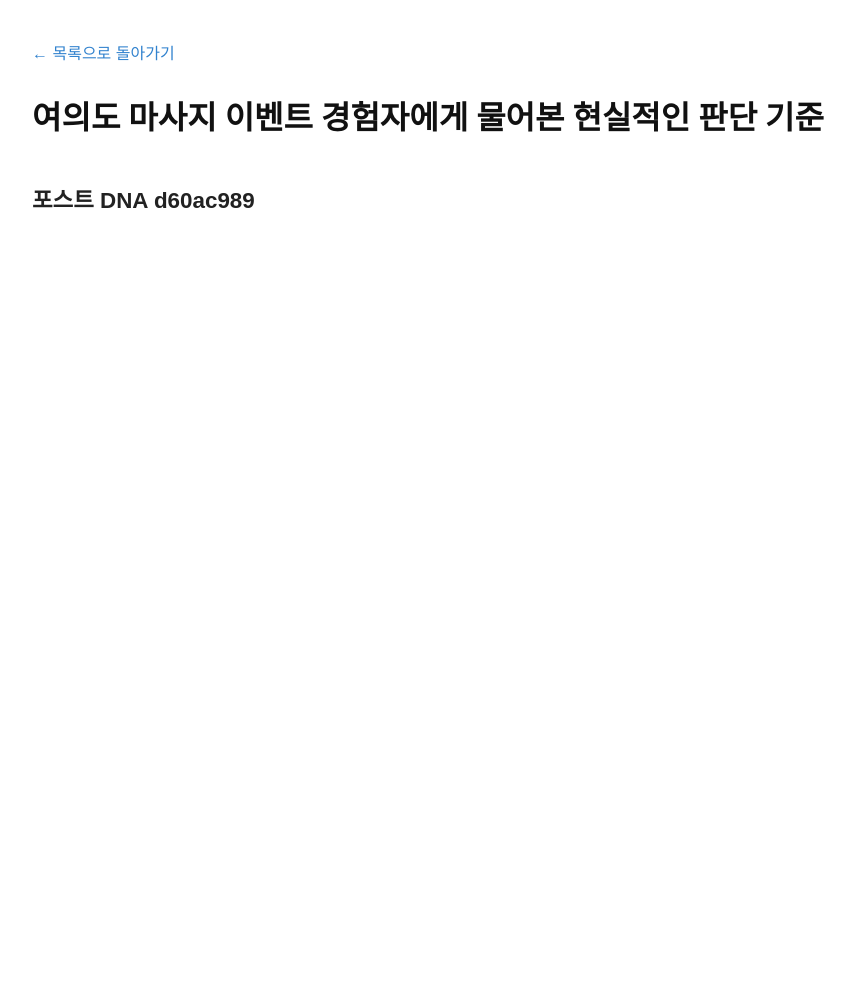
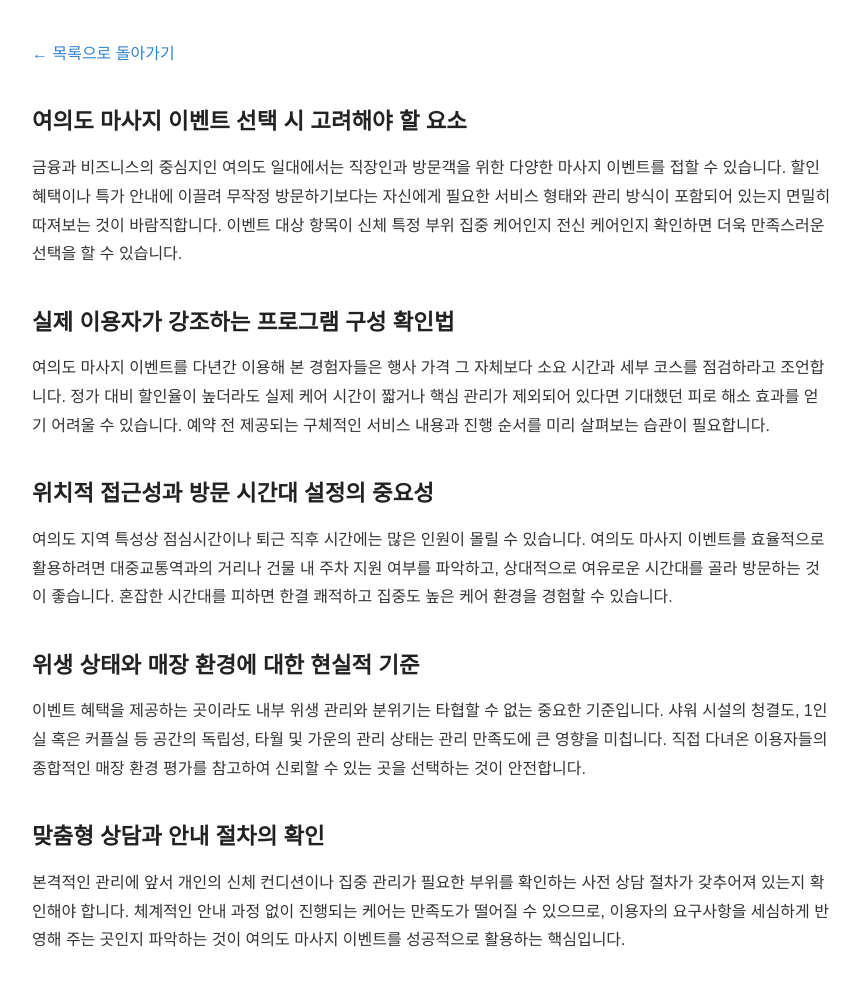
Before and after one commit to tidalhss-star/bp-t3b05-yd-massage-evt-1, a plain HTML site: page posts/interview-001-cqa2id.html in a window 1280 px wide. Shown: the whole page, without its empty margins (208-1068 px from the left). Before the commit the page ends 800 px from the top, so only its background shows below. Drawn offline with Linux system fonts and the light colour scheme.

Commit message:
fix: 프롬프트 유출·한자 조각·반복 파손 제거 (2 files)

```diff
--- a/posts/interview-001-cqa2id.html
+++ b/posts/interview-001-cqa2id.html
@@ -22,10 +22,20 @@
     <a href="../index.html">← 목록으로 돌아가기</a>
   </header>
   <main>
-    <h1>여의도 마사지 이벤트 경험자에게 물어본 현실적인 판단 기준</h1>
-    <article>
-      <h2>포스트 DNA d60ac989</h2>
+<h2>여의도 마사지 이벤트 선택 시 고려해야 할 요소</h2>
+<p>금융과 비즈니스의 중심지인 여의도 일대에서는 직장인과 방문객을 위한 다양한 마사지 이벤트를 접할 수 있습니다. 할인 혜택이나 특가 안내에 이끌려 무작정 방문하기보다는 자신에게 필요한 서비스 형태와 관리 방식이 포함되어 있는지 면밀히 따져보는 것이 바람직합니다. 이벤트 대상 항목이 신체 특정 부위 집중 케어인지 전신 케어인지 확인하면 더욱 만족스러운 선택을 할 수 있습니다.</p>
 
+<h2>실제 이용자가 강조하는 프로그램 구성 확인법</h2>
+<p>여의도 마사지 이벤트를 다년간 이용해 본 경험자들은 행사 가격 그 자체보다 소요 시간과 세부 코스를 점검하라고 조언합니다. 정가 대비 할인율이 높더라도 실제 케어 시간이 짧거나 핵심 관리가 제외되어 있다면 기대했던 피로 해소 효과를 얻기 어려울 수 있습니다. 예약 전 제공되는 구체적인 서비스 내용과 진행 순서를 미리 살펴보는 습관이 필요합니다.</p>
+
+<h2>위치적 접근성과 방문 시간대 설정의 중요성</h2>
+<p>여의도 지역 특성상 점심시간이나 퇴근 직후 시간에는 많은 인원이 몰릴 수 있습니다. 여의도 마사지 이벤트를 효율적으로 활용하려면 대중교통역과의 거리나 건물 내 주차 지원 여부를 파악하고, 상대적으로 여유로운 시간대를 골라 방문하는 것이 좋습니다. 혼잡한 시간대를 피하면 한결 쾌적하고 집중도 높은 케어 환경을 경험할 수 있습니다.</p>
+
+<h2>위생 상태와 매장 환경에 대한 현실적 기준</h2>
+<p>이벤트 혜택을 제공하는 곳이라도 내부 위생 관리와 분위기는 타협할 수 없는 중요한 기준입니다. 샤워 시설의 청결도, 1인실 혹은 커플실 등 공간의 독립성, 타월 및 가운의 관리 상태는 관리 만족도에 큰 영향을 미칩니다. 직접 다녀온 이용자들의 종합적인 매장 환경 평가를 참고하여 신뢰할 수 있는 곳을 선택하는 것이 안전합니다.</p>
+
+<h2>맞춤형 상담과 안내 절차의 확인</h2>
+<p>본격적인 관리에 앞서 개인의 신체 컨디션이나 집중 관리가 필요한 부위를 확인하는 사전 상담 절차가 갖추어져 있는지 확인해야 합니다. 체계적인 안내 과정 없이 진행되는 케어는 만족도가 떨어질 수 있으므로, 이용자의 요구사항을 세심하게 반영해 주는 곳인지 파악하는 것이 여의도 마사지 이벤트를 성공적으로 활용하는 핵심입니다.</p>
 </main>
 </body>
 </html>
```
Also changed, not shown: posts/compare-002-qord1b.html (+13 -0 lines).
